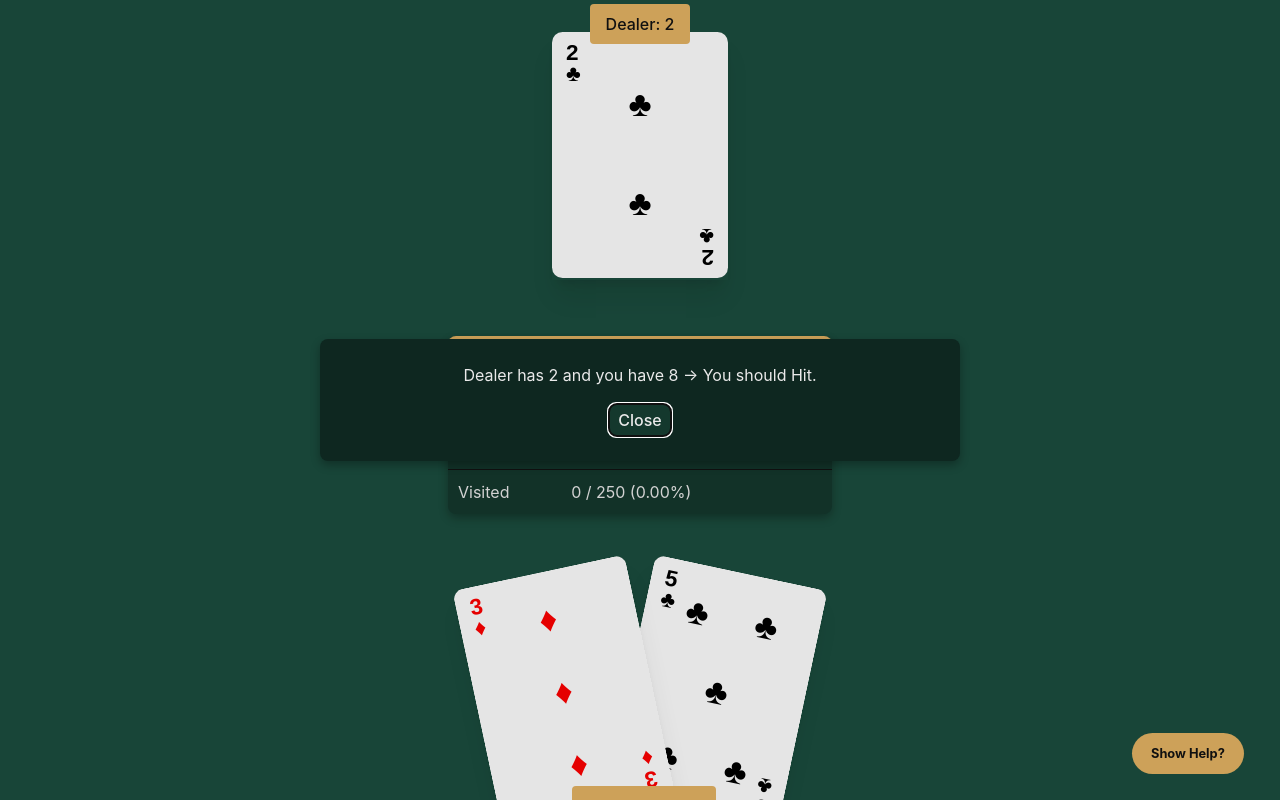
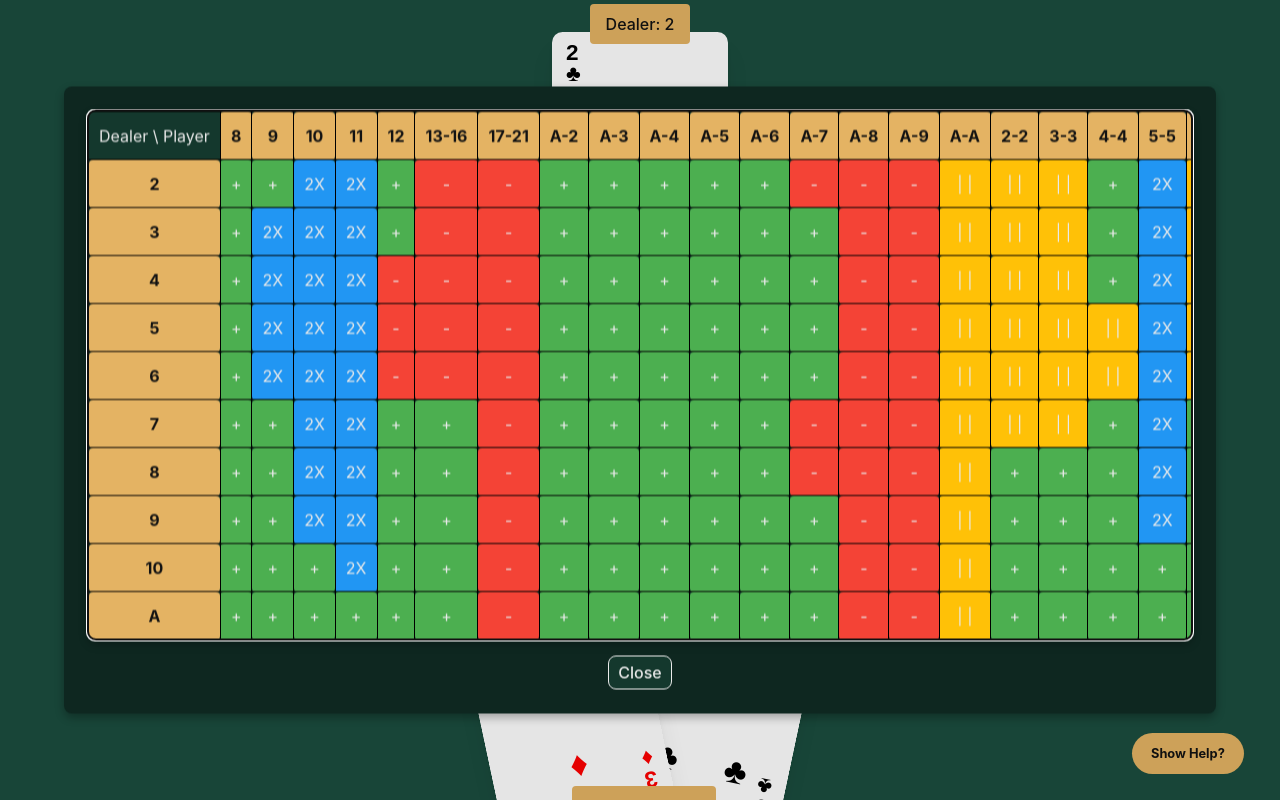
Before and after one commit to fabioeletto/blackjack-trainer, a Vue app: page / in a window 1280 px wide. Both pictures are taken after a click on the element "Show Help?". Shown: the top 800 px of the page. Built offline with nearby package versions, Linux system fonts and the light colour scheme.

Commit message:
added help for desktop users

```diff
--- a/src/components/ConfirmDialog.vue
+++ b/src/components/ConfirmDialog.vue
@@ -1,30 +1,34 @@
 <script setup lang="ts">
 import { ref } from 'vue';
-import Dialog from './Dialog.vue';
 
-defineExpose({
-  show: () => dialogTarget.value?.show(),
-});
+const dialogRef = ref<HTMLDialogElement | null>(null);
+
+const showDialog = () => dialogRef.value?.showModal();
+const closeDialog = () => dialogRef.value?.close();
 
 const emit = defineEmits(['ok']);
 
-const dialogTarget = ref<InstanceType<typeof Dialog>>();
+defineExpose({
+    show: showDialog,
+    close: closeDialog
+});
 
-function handleClick() {
-  emit('ok');
-  dialogTarget.value?.close();
+function closeFromEvent(event: MouseEvent) {
+    if (event.target === dialogRef.value) {
+        closeDialog();
+    }
 }
 
 </script>
 
 <template>
-    <Dialog ref="dialogTarget">
+    <dialog
+        ref="dialogRef"
+        class="bg-white text-clack rounded-md p-6"
+        @click="closeFromEvent"
+    >
         <slot />
-        <button
-            @click="handleClick"
-            class="inline mr-4 mt-4 px-2 py-1 w-16 rounded-md"
-        >
-            Yes
-        </button>
-    </Dialog>
+        <button @click="emit('ok')" class="mt-4 px-2 py-1 w-16 rounded-md mr-4">Yes</button>
+        <button @click="closeDialog" class="mt-4 px-2 py-1 w-16 rounded-md">Close</button>
+    </dialog>
 </template>
--- a/src/components/Dialog.vue
+++ b/src/components/Dialog.vue
@@ -25,7 +25,9 @@ function closeFromEvent(event: MouseEvent) {
         class="bg-white text-clack rounded-md p-6"
         @click="closeFromEvent"
     >
-        <slot />
+        <div class="flex justify-center items-center">
+            <slot />
+        </div>
         <button @click="closeDialog" class="mt-4 px-2 py-1 w-16 rounded-md">Close</button>
     </dialog>
 </template>
--- a/src/components/Help.vue
+++ b/src/components/Help.vue
@@ -2,28 +2,31 @@
 import { ref } from 'vue';
 import Dialog from './Dialog.vue';
 import scenarios from '../assets/blackjack_scenarios.json';
+import type { UserChoice } from '../types';
 
 const dialogTarget = ref<InstanceType<typeof Dialog>>();
 const openDialog = () => dialogTarget.value?.show();
 
-const props = defineProps({
-    playerHand: {
-        type: String,
-        required: true
-    },
-    playerScore: {
-        type: String,
-        required: true
-    },
-    dealerCard: {
-        type: String,
-        required: true
+const playerHands = [...new Set(scenarios.map(scenario => scenario.playerHand))];
+const dealerCards = [...new Set(scenarios.map(scenario => scenario.dealerCard))];
+
+function getScenarioCorrectAction(playerHand: string, dealerCard: string) {
+    return scenarios.find(scenario => scenario.playerHand === playerHand && scenario.dealerCard === dealerCard)?.correctAction;
+}
+
+function getColorForAction(action?: string) {
+    if (!action) {
+        return 'transparent';
     }
-})
-
-function getHelpText() {
-    const scenario = scenarios.find(scenario => scenario.playerHand === props.playerHand && scenario.dealerCard === props.dealerCard);
-    return `Dealer has ${props.dealerCard} and you have ${props.playerScore} -> You should ${scenario?.correctAction}.`;
+    if (action === 'Hit') {
+        return '#4CAF50';
+    } else if (action === 'Stand') {
+        return '#F44336';
+    } else if (action === 'Double') {
+        return '#2196F3';
+    } else if (action === 'Split') {
+        return '#FFC107';
+    }
 }
 
 
@@ -38,7 +41,58 @@ function getHelpText() {
             Show Help?
         </span>
         <Dialog ref="dialogTarget">
-            <p>{{ getHelpText() }}</p>
+            <table>
+                <thead>
+                    <tr>
+                        <td>Dealer \ Player</td>
+                        <th v-for="playerHand in playerHands" :key="playerHand" scope="col">
+                            {{ playerHand }}
+                        </th>
+                    </tr>
+                </thead>
+                <tbody>
+                    <tr v-for="dealerCard in dealerCards" :key="dealerCard">
+                        <th scope="row">{{ dealerCard }}</th>
+                        <td v-for="playerHand in playerHands" :key="playerHand" :style="{ backgroundColor: getColorForAction(getScenarioCorrectAction(playerHand, dealerCard)) }">
+                            <span v-if="getScenarioCorrectAction(playerHand, dealerCard) === 'Hit'">+</span>
+                            <span v-else-if="getScenarioCorrectAction(playerHand, dealerCard) === 'Stand'">-</span>
+                            <span v-else-if="getScenarioCorrectAction(playerHand, dealerCard) === 'Double'">2X</span>
+                            <span v-else-if="getScenarioCorrectAction(playerHand, dealerCard) === 'Split'">| |</span>
+                        </td>
+                    </tr>
+                </tbody>
+            </table>
         </Dialog>
    </div>
 </template>
+
+<style scoped>
+
+dialog {
+    width: 90%;
+}
+
+table {
+    border-collapse: collapse;
+    width: fit-content;
+    table-layout: fixed;
+    overflow-x: auto;
+    display: block;
+    white-space: nowrap;
+}
+
+th, td {
+    width: 3em;
+    height: 3em;
+    text-align: center;
+    vertical-align: middle;
+    border: 1px solid black;
+    border-radius: 0.25em;
+}
+
+th {
+    overflow: hidden;
+    text-overflow: ellipsis;
+    white-space: nowrap;
+}
+</style>
--- a/src/style.css
+++ b/src/style.css
@@ -96,9 +96,9 @@ dialog {
   background-color: #0e2720;
   color: #EAEAEA;
   border-radius: 8px;
-  width: auto;
   box-shadow: 0px 4px 10px rgba(0, 0, 0, 0.3);
   position: absolute;
+  width: 50%;
   top: 50%;
   left: 50%;
   transform: translate(-50%, -50%);
```
